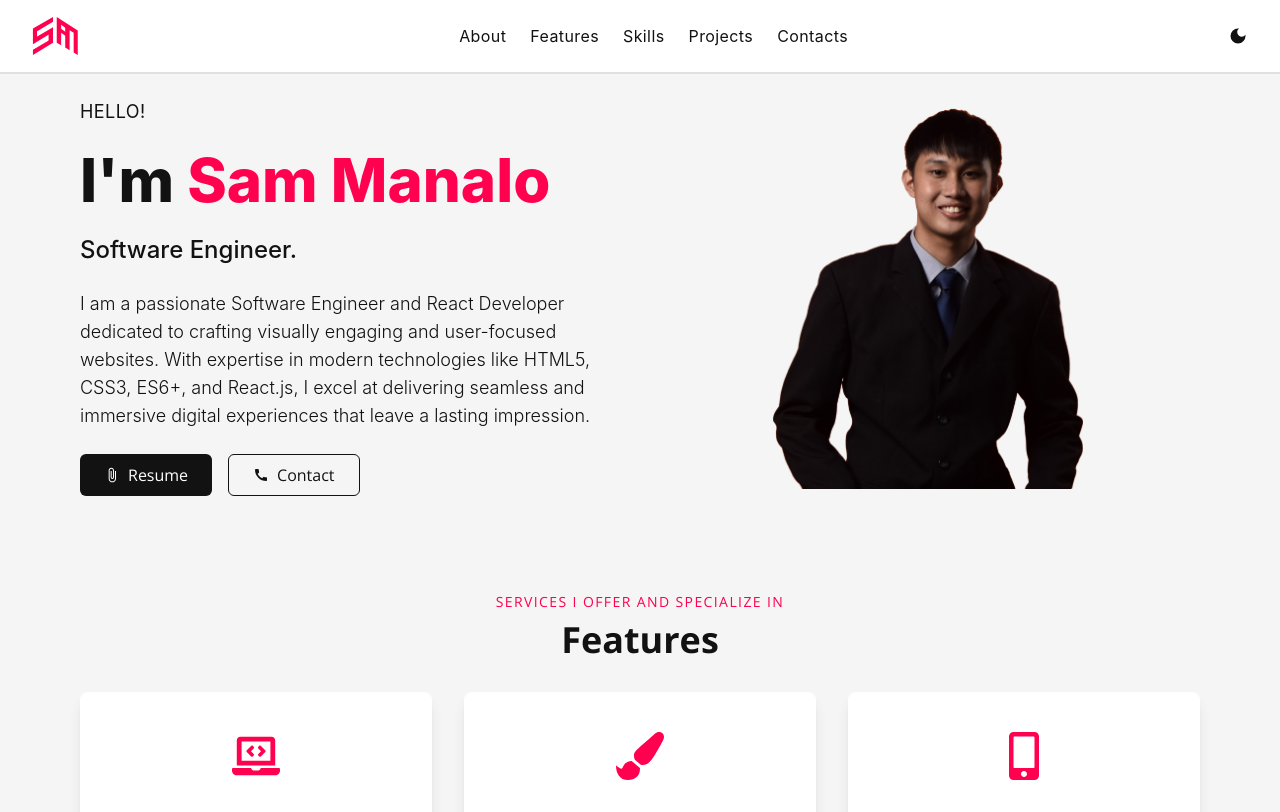
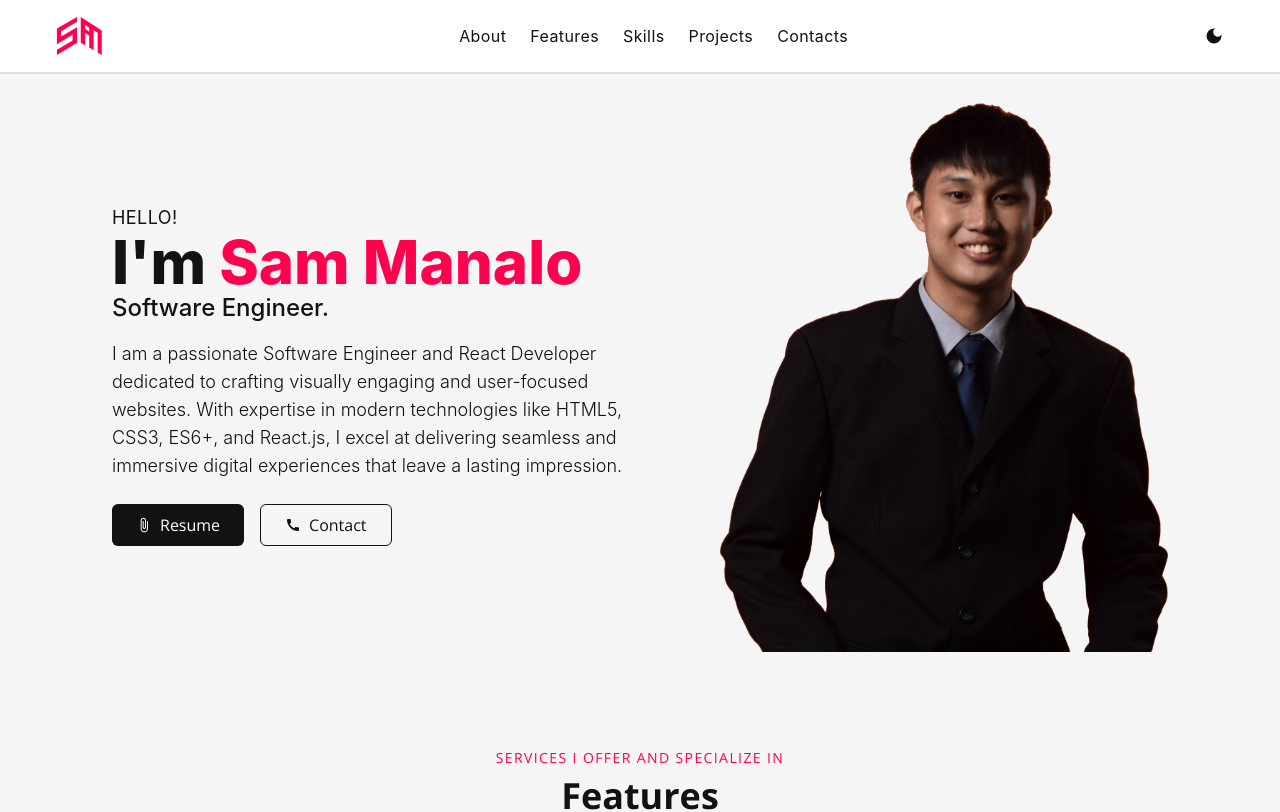
Before and after one commit to Antholem/web-portfolio, a React (Create React App) app in the folder portfolio/client/: page / in a window 1280 px wide. Shown: the top 812 px of the page. Built offline with nearby package versions, Linux system fonts and the light colour scheme.

Commit message:
Ui enhancement

```diff
--- a/portfolio/client/src/components/Navigations.js
+++ b/portfolio/client/src/components/Navigations.js
@@ -26,7 +26,7 @@ const NavigationBar = ({ children }) => {
             <nav
                 className={`sticky top-0 z-50 border-b-2 py-4 md:px-8 ${navBarStyles}`}
             >
-                <div className="container mx-auto flex justify-between items-center px-0">
+                <div className="mx-auto flex justify-between items-center px-6">
                     {/* Mobile Menu Toggle */}
                     <button
                         className="block md:hidden text-xl cursor-pointer"
--- a/portfolio/client/src/views/About.js
+++ b/portfolio/client/src/views/About.js
@@ -5,31 +5,22 @@ import { MdAttachFile, MdCall } from "react-icons/md";
 
 const About = () => {
     return (
-        <div className="max-w-6xl w-full grid grid-cols-1 md:grid-cols-2 gap-8 items-center">
-            {/* Image Section */}
-            <div className="flex justify-center order-1 md:order-2">
-                <img
-                    src={antholemPhoto}
-                    alt="Sam Manalo"
-                    className="relative z-10 rounded-lg object-cover max-h-96 w-auto"
-                />
-            </div>
-
+        <div className="w-full mx-auto px-4 md:px-8 grid grid-cols-1 md:grid-cols-2 gap-8 items-center">
             {/* Text Section */}
-            <div className="space-y-6 order-2 md:order-1 text-center md:text-left">
+            <div className="order-2 md:order-1 text-center md:text-left mx-auto md:mx-0">
                 <h2 className="text-lg tracking-wide">HELLO!</h2>
                 <h1 className="text-4xl md:text-5xl lg:text-6xl font-extrabold leading-tight">
                     I'm <span className="text-brand">Sam Manalo</span>
                 </h1>
                 <h3 className="text-xl md:text-2xl font-medium">Software Engineer.</h3>
-                <p className="text-base md:text-lg font-light leading-relaxed">
+                <p className="text-base md:text-lg font-light leading-relaxed mt-4">
                     I am a passionate Software Engineer and React Developer dedicated to
                     crafting visually engaging and user-focused websites. With expertise
                     in modern technologies like HTML5, CSS3, ES6+, and React.js, I excel
                     at delivering seamless and immersive digital experiences that leave
                     a lasting impression.
                 </p>
-                <div className="flex space-x-4 justify-center md:justify-start">
+                <div className="flex justify-center md:justify-start space-x-4 mt-6">
                     <Button variant="contained" leftIcon={<MdAttachFile />}>
                         Resume
                     </Button>
@@ -38,6 +29,15 @@ const About = () => {
                     </Button>
                 </div>
             </div>
+
+            {/* Image Section */}
+            <div className="order-1 md:order-2 flex justify-center md:justify-end">
+                <img
+                    src={antholemPhoto}
+                    alt="Sam Manalo"
+                    className="rounded-lg object-cover w-full max-w-md"
+                />
+            </div>
         </div>
     );
 };
```
